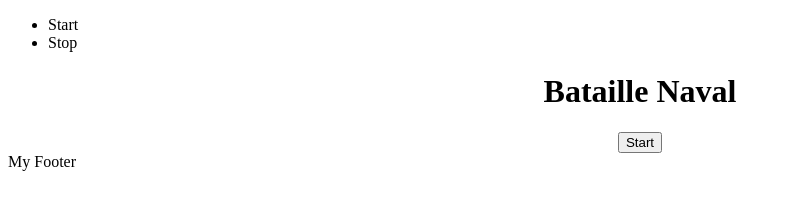
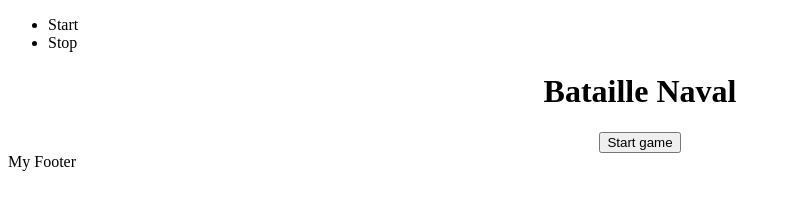
Before and after one commit to hard-tech/naval-warships, a React (Create React App) app: page / in a window 1280 px wide. Shown: the top 222 px of the page, without its empty margins (0-790 px from the left). Built offline with nearby package versions, Linux system fonts and the light colour scheme.

Commit message:
Teste sync home.js

```diff
--- a/src/page/Home.jsx
+++ b/src/page/Home.jsx
@@ -10,7 +10,7 @@ export default class Home extends Component {
         <Nav />
           <center>
             <h1>Bataille Naval</h1>
-            <button>Start</button>
+            <button>Start game</button>
           </center>
         <Footer />
       </div>
```
